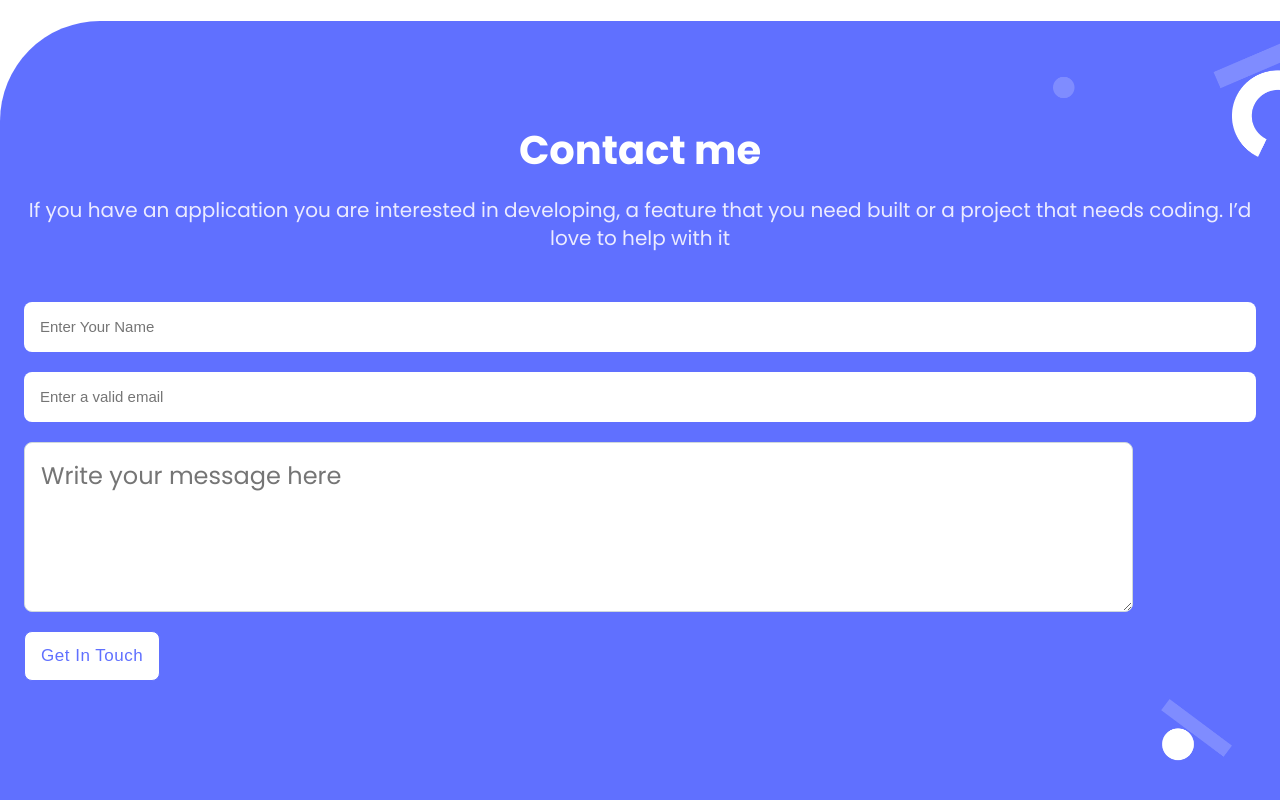
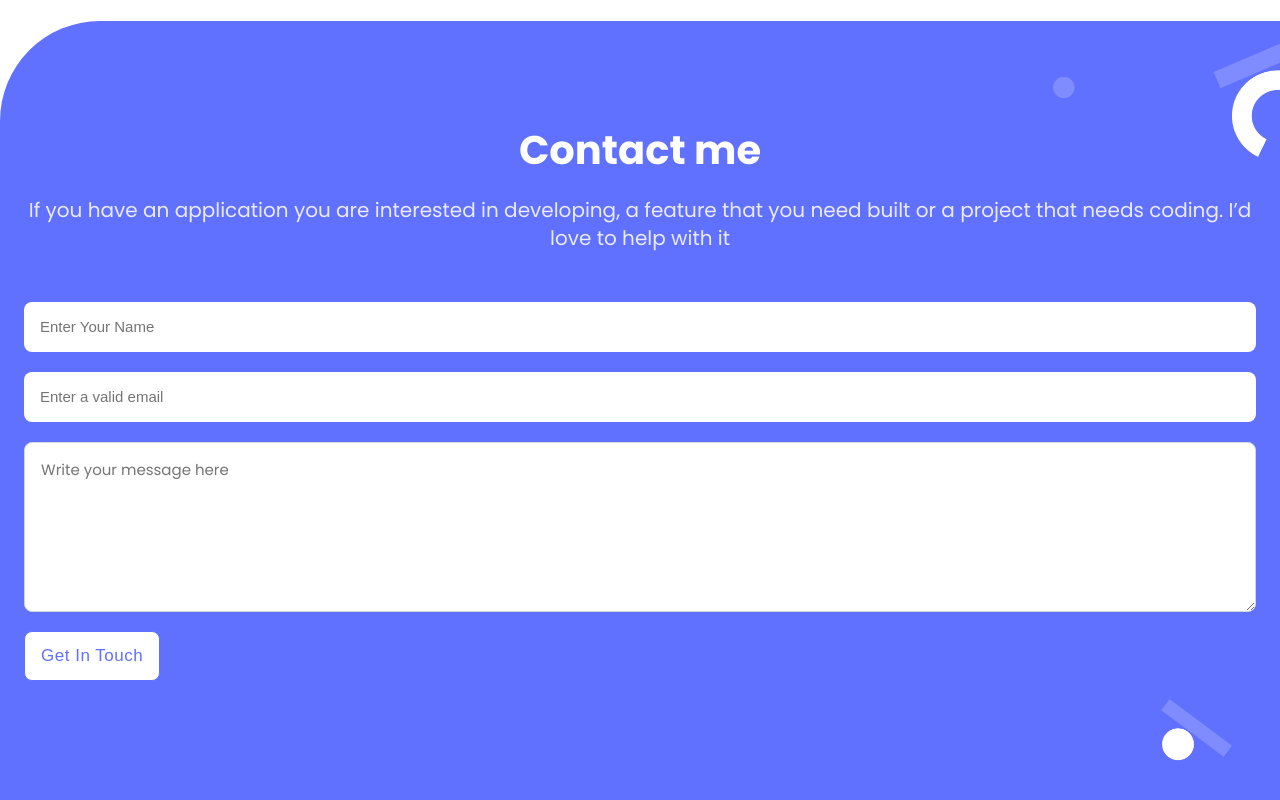
Before and after one commit to victorokoroji/my-portfolio, a website: page index.html in a window 1280 px wide. Shown: the part 6725-7525 px from the top of the page. Drawn offline with Linux system fonts and the light colour scheme.

Commit message:
modify contact form style

```diff
--- a/style.css
+++ b/style.css
@@ -390,7 +390,7 @@ button:disabled {
 /* contact section styling starts here */
 .contact {
   background: url(./assets/images/contact-form-shapes-mobile.png) 100% 21px no-repeat;
-  background-color: #6070ff;
+  background-color: var(--primary-color);
   border-top-left-radius: 100px;
   background-size: auto 725px;
   object-fit: cover;
@@ -453,11 +453,11 @@ form ul li textarea {
   border-radius: 8px;
   padding: 15px 16px;
   outline: none;
-  width: 90%;
+  width: 100%;
   height: 170px;
   font-family: Poppins;
   color: #b3bac5;
-  font-size: 24px;
+  font-size: 15px;
 }
 
 form ul li textarea:focus {
```
